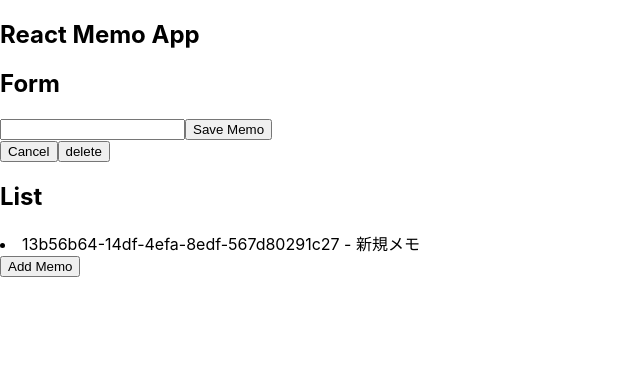
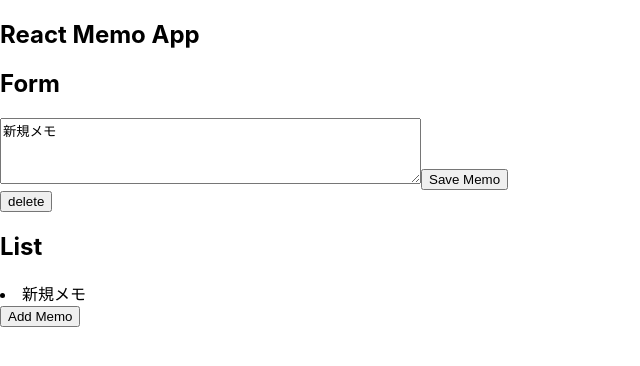
Before and after one commit to Shrimprin/react-memo-app, a React (Create React App) app: page / in a window 1280 px wide. Both pictures are taken after a click on the button "Add Memo". Shown: the top 366 px of the page, without its empty margins (0-640 px from the left). Built offline with nearby package versions, Linux system fonts and the light colour scheme.

Commit message:
編集を実装

```diff
--- a/src/components/Form.jsx
+++ b/src/components/Form.jsx
@@ -1,8 +1,12 @@
-import React from "react";
-import { useState } from "react";
+import React, { useState, useEffect } from "react";
 
 export default function Form({ memo, updateMemo, deleteMemo, hideForm }) {
-  const [content, setContent] = useState("");
+  const [content, setContent] = useState(memo.content);
+
+  // 編集するメモが変わったら、フォームに表示する内容を編集中のメモの内容に変更
+  useEffect(() => {
+    setContent(memo.content);
+  }, [memo]);
 
   const handleChange = (event) => {
     setContent(event.target.value);
@@ -10,10 +14,15 @@ export default function Form({ memo, updateMemo, deleteMemo, hideForm }) {
 
   const handleSubmit = (event) => {
     event.preventDefault();
-    console.log(content);
+    if (!content.trim()) return;
     const updatedMemo = { id: memo.id, content: content };
     updateMemo(updatedMemo);
     setContent("");
+    hideForm();
+  };
+
+  const handleDelete = () => {
+    deleteMemo(memo.id);
     hideForm();
   };
 
@@ -21,11 +30,10 @@ export default function Form({ memo, updateMemo, deleteMemo, hideForm }) {
     <div>
       <h2>Form</h2>
       <form onSubmit={handleSubmit}>
-        <input value={content} onChange={handleChange} />
+        <textarea value={content} onChange={handleChange} rows="4" cols="50" />
         <input type="submit" value="Save Memo" />
       </form>
-      <button onClick={hideForm}>Cancel</button>
-      <button onClick={() => deleteMemo(memo.id)}>delete</button>
+      <button onClick={() => handleDelete(memo.id)}>delete</button>
     </div>
   );
 }
--- a/src/components/List.jsx
+++ b/src/components/List.jsx
@@ -1,9 +1,16 @@
 import React from "react";
 
 export default function List({ memos, createMemo, setEditingMemo, showForm }) {
+  const editMemo = (memo) => {
+    setEditingMemo(memo);
+    showForm();
+  };
+
   const list = memos.map((memo) => (
     <li key={memo.id}>
-      {memo.id} - {memo.content}
+      <span onClick={() => editMemo(memo)}>
+        {memo.content ? memo.content.split("\n")[0] : ""}
+      </span>
     </li>
   ));
 
```
